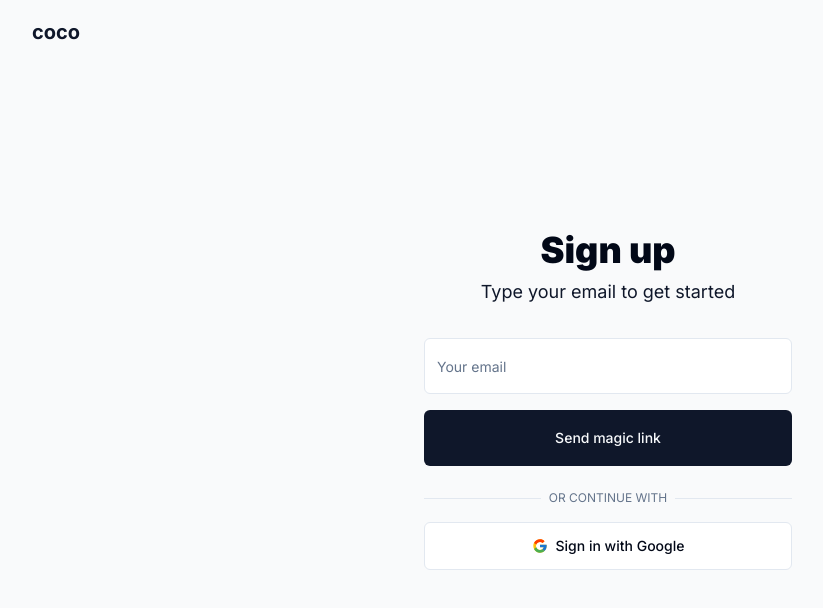
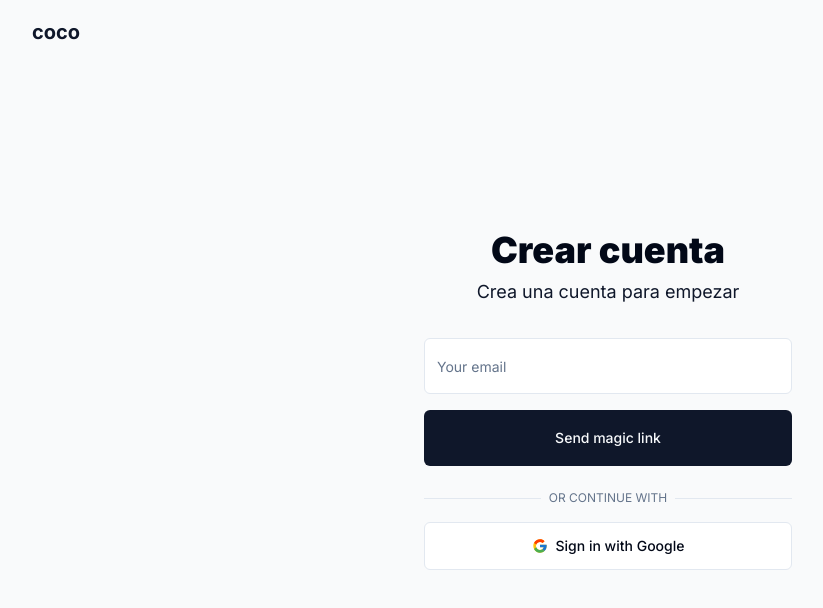
Before and after one commit to HugoSanchez/coco, a Next.js app: page / in a window 1280 px wide. Shown: the top 608 px of the page, without its empty margins (32-855 px from the left). Built offline with nearby package versions, Linux system fonts and the light colour scheme; no server answers.

Commit message:
setting the project back up

```diff
--- a/src/app/page.tsx
+++ b/src/app/page.tsx
@@ -23,8 +23,8 @@ export default function Home() {
   return (
     <div className="w-full h-screen flex items-center justify-center">
       <div className="w-full max-w-md px-10 py-16">
-          <h1 className="text-4xl font-black mb-2 text-center">Sign up</h1>
-          <p className="text-center mb-8 text-primary text-lg">Type your email to get started</p>
+          <h1 className="text-4xl font-black mb-2 text-center">Crear cuenta</h1>
+          <p className="text-center mb-8 text-primary text-lg">Crea una cuenta para empezar</p>
           <Auth />
       </div>
     </div>
--- a/src/components/Header.tsx
+++ b/src/components/Header.tsx
@@ -17,6 +17,7 @@ export default function Header() {
 	const router = useRouter()
 
 	const isBookingPage = /^\/[^\/]+$/.test(pathname)
+	const isDashboard = pathname === '/dashboard'
 
 	useEffect(() => {
 		const handleScroll = () => {
@@ -58,6 +59,7 @@ export default function Header() {
 			{
 				user &&
 				<>
+				{isDashboard && (
 					<form className="ml-auto flex-1 sm:flex-initial mx-4">
 						<div className="relative">
 							<Search className="absolute left-2.5 top-2.5 h-4 w-4 text-muted-foreground" />
@@ -68,6 +70,7 @@ export default function Header() {
 							/>
 						</div>
 					</form>
+				)}
 				<DropdownMenu>
 				<DropdownMenuTrigger asChild>
 					<Button variant="secondary" size="icon" className="rounded-full">
--- a/src/components/WeeklyAvailability.tsx
+++ b/src/components/WeeklyAvailability.tsx
@@ -394,7 +394,7 @@ export function WeeklyAvailability({onComplete}: {onComplete: () => void}) {
 
       <Button
         onClick={handleSave}
-        className="w-full bg-emerald-400 hover:bg-emerald-300"
+        className="w-full bg-teal-400 hover:bg-teal-300"
         disabled={saveStatus === 'loading'}
       >
         {saveStatus === 'loading' ? 'Saving...' : 'Save Availability'}
```
Lines whose indentation alone changed are shown as unchanged.
